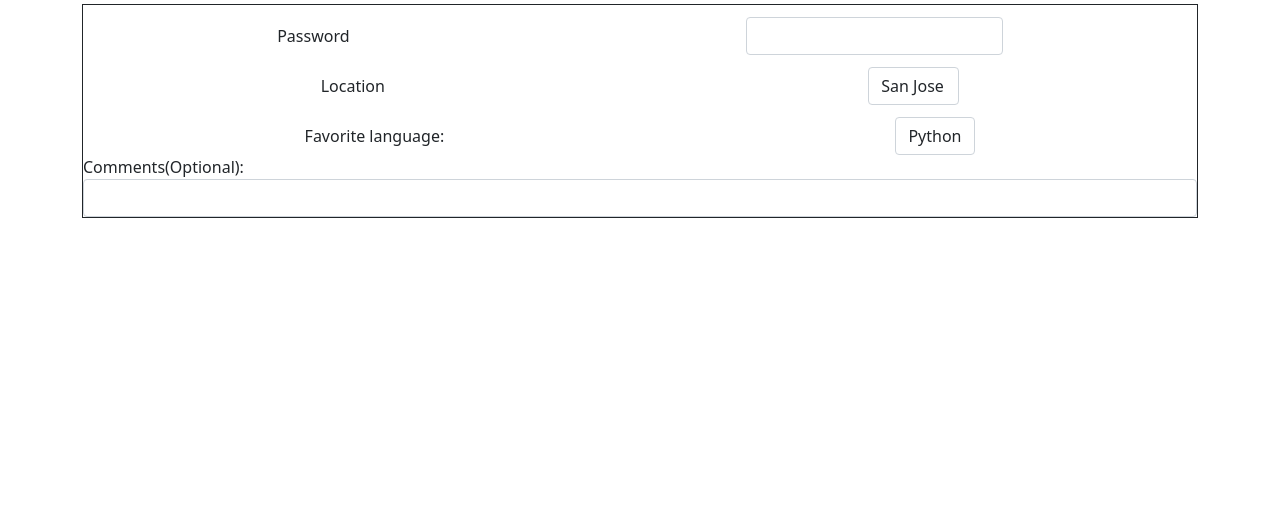
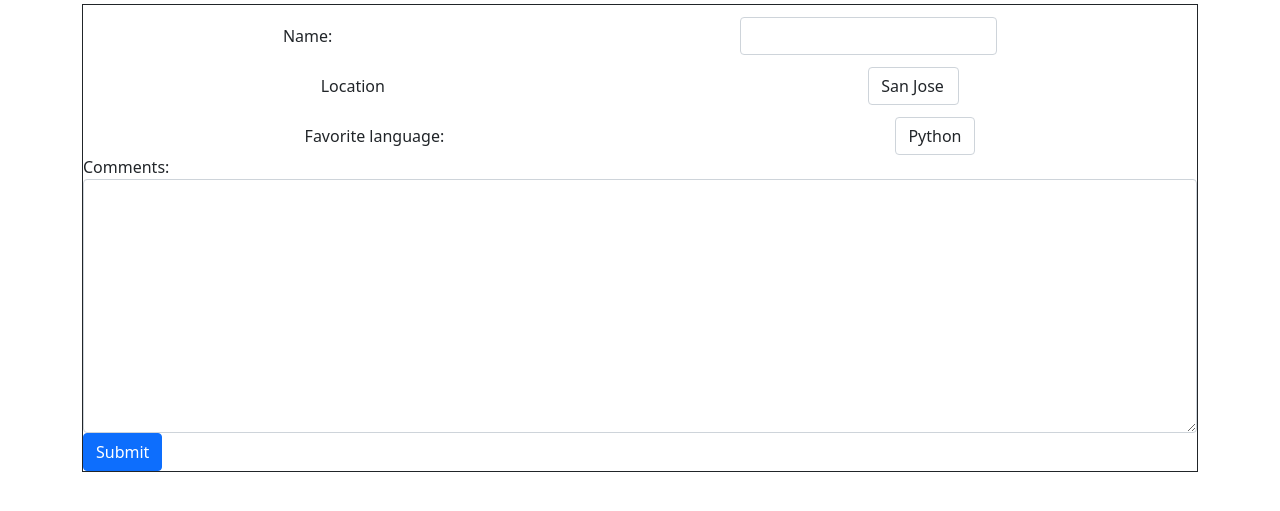
Before and after one commit to MaxwellPyle/PythonStack, a Flask app: page / in a window 1280 px wide. Shown: the top 511 px of the page. Run offline with Flask 2, Linux system fonts and the light colour scheme.

Commit message:
new commit

```diff
--- a/flask/fundamentals/DojoSurvey/server.py
+++ b/flask/fundamentals/DojoSurvey/server.py
@@ -1,3 +1,4 @@
+
 from flask import Flask, render_template, request, redirect, session
 app = Flask(__name__)
 app.secret_key = "safetydance"
@@ -6,5 +7,17 @@ app.secret_key = "safetydance"
 def index():
     return render_template('index.html')
 
+@app.route('/process', methods=['POST'])
+def process():
+    session['name'] = request.form['name']
+    session['location'] = request.form['location']
+    session['favlang'] = request.form['favlang']
+    session['comments'] = request.form['comments']
+    return redirect('/success')
+
+@app.route('/success')
+def success():
+    return render_template('success.html')
+
 if __name__ == "__main__":
     app.run(debug=True)
--- a/flask/fundamentals/DojoSurvey/templates/index.html
+++ b/flask/fundamentals/DojoSurvey/templates/index.html
@@ -10,21 +10,21 @@
 <body>
     <div class="container mt-1">
         <div class="border border-dark">
-            <form>
+            <form action="/process" method="post">
                 <div class="row g-2 align-items-center justify-content-around mt-1">
                     <div class="col-auto">
-                        <label for="inputPassword6" class="col-form-label">Password</label>
+                        <label for="name" class="col-form-label">Name:</label>
                     </div>
                     <div class="col-auto">
-                        <input type="password" id="inputPassword6" class="form-control">
+                        <input type="text" name="name" class="form-control">
                     </div>
                 </div>
                 <div class="row g-2 align-items-center justify-content-around mt-1">
                     <div class="col-auto">
-                        <label for="inputdojolocation" class="col-form-label">Location</label>
+                        <label for="location" class="col-form-label">Location</label>
                     </div>
                     <div class="col-auto">
-                        <select id="location" class="form-control">
+                        <select name="location" class="form-control">
                             <option value="San Jose">San Jose</option>
                             <option value="Burbank">Burbank</option>
                             <option value="Bellevue">Bellevue</option>
@@ -34,10 +34,10 @@
                 </div>
                 <div class="row g-2 align-items-center justify-content-around mt-1">
                     <div class="col-auto">
-                        <label for="inputfavlang" class="col-form-label">Favorite language:</label>
+                        <label for="favlang" class="col-form-label">Favorite language:</label>
                     </div>
                     <div class="col-auto">
-                        <select id="Favorite Language" class="form-control">
+                        <select name="favlang" class="form-control">
                             <option value="Python">Python</option>
                             <option value="Java">Java</option>
                             <option value="C">C</option>
@@ -46,8 +46,11 @@
                         </select>
                     </div>
                 </div>
-                <label for="Comments">Comments(Optional):</label>
-                <input type="text" id="comments" class="form-control">
+                <div class="form-group">
+                    <label for="comments">Comments:</label>
+                    <textarea name="comments"  cols="10" rows="10" class="form-control"></textarea>
+                </div>
+                <input type="submit" value="Submit" class="btn btn-primary">
             </form>
         </div>
     </div>
```
Also changed, not shown: flask/fundamentals/DojoSurvey/templates/success.html (added, +19 -0 lines).
